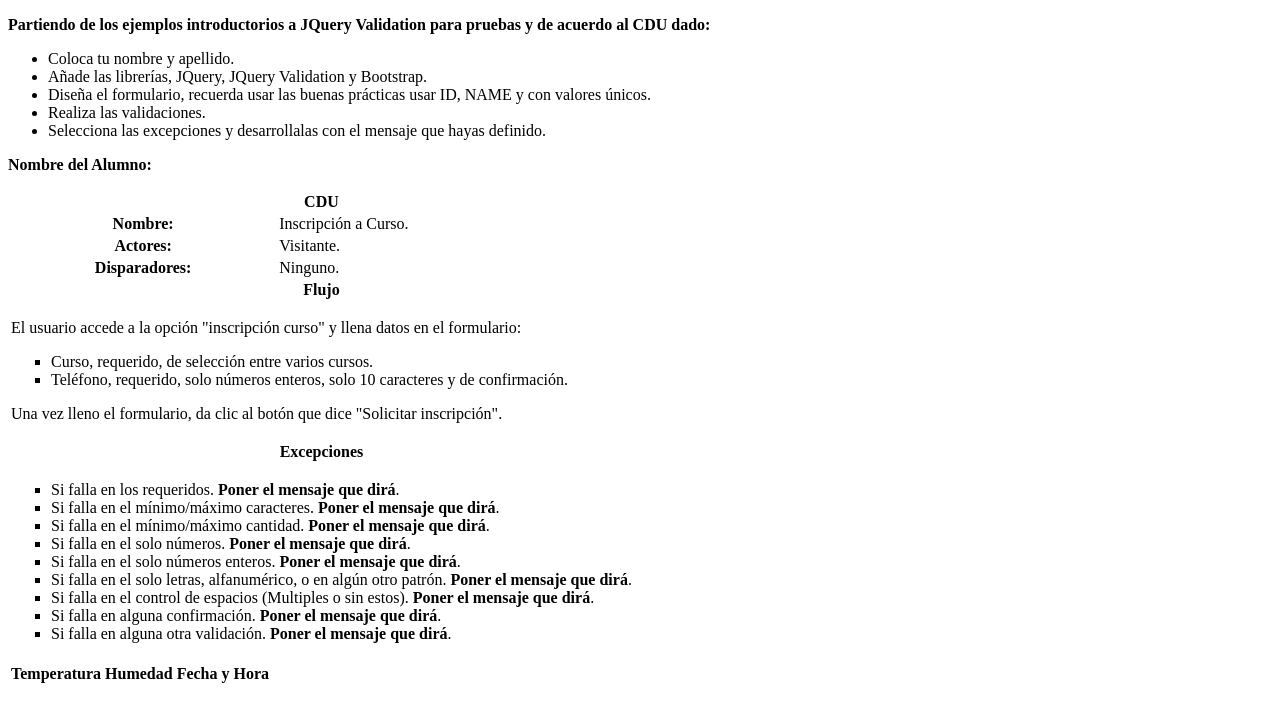
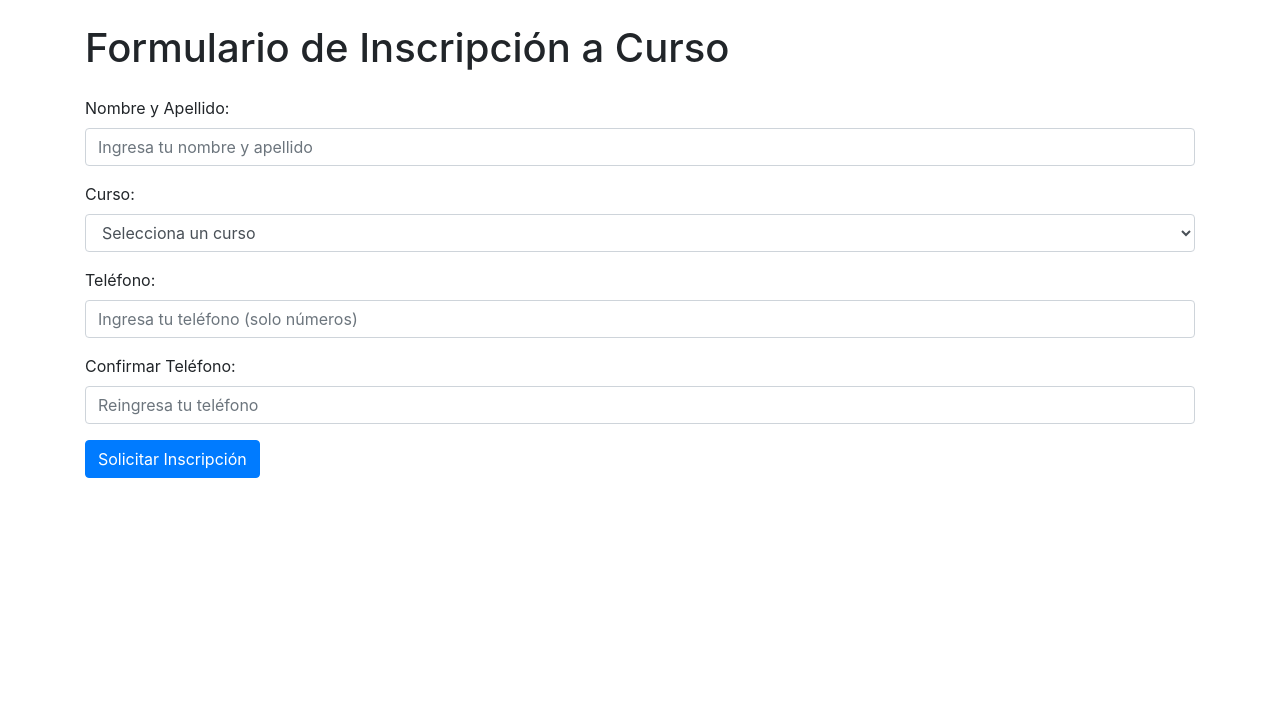
Before and after one commit to DarkBell1221/flaskPractica2J, a Flask app: page / in a window 1280 px wide. Shown: the top 722 px of the page. Run offline with Flask 3, Linux system fonts and the light colour scheme; lists and menus that the app fills with data are empty; some libraries are stand-ins or nearby versions.

Commit message:
Update app.html

```diff
--- a/templates/app.html
+++ b/templates/app.html
@@ -3,135 +3,120 @@
 <head>
     <meta charset="UTF-8">
     <meta name="viewport" content="width=device-width, initial-scale=1.0">
- <script src="https://js.pusher.com/8.2.0/pusher.min.js"></script>
-  <script>
+    <title>Inscripción a Curso</title>
 
-    // Enable pusher logging - don't include this in production
-    Pusher.logToConsole = true;
+    <!-- Añadir Bootstrap CSS -->
+    <link rel="stylesheet" href="https://maxcdn.bootstrapcdn.com/bootstrap/4.5.2/css/bootstrap.min.css">
 
-    var pusher = new Pusher('13682d504c6905e7242b', {
-      cluster: 'us2'
-    });
+    <!-- Añadir jQuery -->
+    <script src="https://code.jquery.com/jquery-3.6.0.min.js"></script>
 
-    var channel = pusher.subscribe('my-channel');
-    channel.bind('my-event', function(data) {
-      alert(JSON.stringify(data));
-    });
-  </script>
-     <script src="https://cdn.jsdelivr.net/npm/bootstrap@5.3.3/dist/js/bootstrap.bundle.min.js" integrity="sha384-YvpcrYf0tY3lHB60NNkmXc5s9fDVZLESaAA55NDzOxhy9GkcIdslK1eN7N6jIeHz" crossorigin="anonymous"></script>
+    <!-- Añadir jQuery Validation -->
+    <script src="https://cdn.jsdelivr.net/jquery.validation/1.19.3/jquery.validate.min.js"></script>
 
-    <title>Inscripción a Curso</title>
+    <style>
+        /* Para resaltar errores */
+        label.error {
+            color: red;
+            font-size: 0.875em;
+            margin-top: 0.25em;
+        }
+    </style>
 </head>
 <body>
-    <p><b>Partiendo de los ejemplos introductorios a JQuery Validation para pruebas y de acuerdo al CDU dado:</b></p>
-    <ul>
-        <li>Coloca tu nombre y apellido.</li>
-        <li>Añade las librerías, JQuery, JQuery Validation y Bootstrap.</li>
-        <li>Diseña el formulario, recuerda usar las buenas prácticas usar ID, NAME y con valores únicos.</li>
-        <li>Realiza las validaciones.</li>
-        <li>Selecciona las excepciones y desarrollalas con el mensaje que hayas definido.</li>
-    </ul>
-    <p><b>Nombre del Alumno: </b></p>
-    <!-- table index 1 -->
-     <div class="container">
-    <table class="table table-sm">
-        <thead>
-            <tr>
-                <th colspan="2">
-                    CDU
-                </th>
-            </tr>
-        </thead>
-        <tbody>
-            <tr>
-                <th>Nombre:</th>
-                <td>Inscripción a Curso.</td>
-            </tr>
-            <tr>
-                <th>Actores:</th>
-                <td>Visitante.</td>
-            </tr>
-            <tr>
-                <th>Disparadores:</th>
-                <td>Ninguno.</td>
-            </tr>
-            <tr>
-                <th colspan="2">Flujo</th>
-            </tr>
-            <tr>
-                <td colspan="2">
-                    <p>El usuario accede a la opción "inscripción curso" y llena datos en el formulario:</p>
-                    <ul type="square">
-                        <li>Curso, requerido, de selección entre varios cursos.</li>
-                        <li>Teléfono, requerido, solo números enteros, solo 10 caracteres y de confirmación.</li>
-                    </ul>
-                    <p>Una vez lleno el formulario, da clic al botón que dice "Solicitar inscripción".</p>
-                </td>
-            </tr>
-            <tr>
-                <th colspan="2">Excepciones</th>
-            </tr>
-            <tr>
-                <td colspan="2">
-                    <ul type="square">
-                        <li>Si falla en los requeridos. <b>Poner el mensaje que dirá</b>.</li>
-                        <li>Si falla en el mínimo/máximo caracteres. <b>Poner el mensaje que dirá</b>.</li>
-                        <li>Si falla en el mínimo/máximo cantidad. <b>Poner el mensaje que dirá</b>.</li>
-                        <li>Si falla en el solo números. <b>Poner el mensaje que dirá</b>.</li>
-                        <li>Si falla en el solo números enteros. <b>Poner el mensaje que dirá</b>.</li>
-                        <li>Si falla en el solo letras, alfanumérico, o en algún otro patrón. <b>Poner el mensaje que dirá</b>.</li>
-                        <li>Si falla en el control de espacios (Multiples o sin estos). <b>Poner el mensaje que dirá</b>.</li>
-                        <li>Si falla en alguna confirmación. <b>Poner el mensaje que dirá</b>.</li>
-                        <li>Si falla en alguna otra validación. <b>Poner el mensaje que dirá</b>.</li>
-                    </ul>
-                </td>
-            </tr>
-        </tbody>
-    </table>
+    <div class="container">
+        <h1 class="my-4">Formulario de Inscripción a Curso</h1>
 
-<div class="container">
-        <table class="table table-sm">
-            <thead>
-                <tr>
-                    <th>Temperatura</th>
-                    <th>Humedad</th>
-                    <th>Fecha y Hora</th>
-                </tr>
-            </thead>
-            <tbody id="tbodyLog"></tbody>
-        </table>
+        <!-- Formulario de inscripción -->
+        <form id="formInscripcion" novalidate>
+            <div class="form-group">
+                <label for="nombreCompleto">Nombre y Apellido:</label>
+                <input type="text" class="form-control" id="nombreCompleto" name="nombreCompleto" placeholder="Ingresa tu nombre y apellido" required>
+            </div>
+
+            <div class="form-group">
+                <label for="curso">Curso:</label>
+                <select class="form-control" id="curso" name="curso" required>
+                    <option value="">Selecciona un curso</option>
+                    <option value="curso1">Curso 1</option>
+                    <option value="curso2">Curso 2</option>
+                    <option value="curso3">Curso 3</option>
+                </select>
+            </div>
+
+            <div class="form-group">
+                <label for="telefono">Teléfono:</label>
+                <input type="text" class="form-control" id="telefono" name="telefono" placeholder="Ingresa tu teléfono (solo números)" required>
+            </div>
+
+            <div class="form-group">
+                <label for="confirmarTelefono">Confirmar Teléfono:</label>
+                <input type="text" class="form-control" id="confirmarTelefono" name="confirmarTelefono" placeholder="Reingresa tu teléfono" required>
+            </div>
+
+            <button type="submit" class="btn btn-primary">Solicitar Inscripción</button>
+        </form>
     </div>
 
-    <script src="https://cdn.jsdelivr.net/npm/bootstrap@5.3.3/dist/js/bootstrap.bundle.min.js" integrity="sha384-YvpcrYf0tY3lHB60NNkmXc5s9fDVZLESaAA55NDzOxhy9GkcIdslK1eN7N6jIeHz" crossorigin="anonymous"></script>
+    <!-- Añadir Bootstrap JS -->
+    <script src="https://maxcdn.bootstrapcdn.com/bootstrap/4.5.2/js/bootstrap.min.js"></script>
 
+    <!-- Validación del formulario con jQuery Validation -->
     <script>
-        function buscar() {
-            $.get("/buscar", function (respuesta) {
-                $("#tbodyLog").html("")
+        $(document).ready(function() {
+            $("#formInscripcion").validate({
+                rules: {
+                    nombreCompleto: {
+                        required: true,
+                        minlength: 3,
+                        maxlength: 50,
+                        lettersonly: true
+                    },
+                    curso: {
+                        required: true
+                    },
+                    telefono: {
+                        required: true,
+                        digits: true,
+                        minlength: 10,
+                        maxlength: 10
+                    },
+                    confirmarTelefono: {
+                        required: true,
+                        equalTo: "#telefono"
+                    }
+                },
+                messages: {
+                    nombreCompleto: {
+                        required: "Este campo es obligatorio.",
+                        minlength: "Debe tener al menos 3 caracteres.",
+                        maxlength: "No puede tener más de 50 caracteres.",
+                        lettersonly: "Solo se permiten letras."
+                    },
+                    curso: {
+                        required: "Por favor selecciona un curso."
+                    },
+                    telefono: {
+                        required: "Este campo es obligatorio.",
+                        digits: "Solo se permiten números.",
+                        minlength: "Debe tener exactamente 10 dígitos.",
+                        maxlength: "Debe tener exactamente 10 dígitos."
+                    },
+                    confirmarTelefono: {
+                        required: "Este campo es obligatorio.",
+                        equalTo: "El teléfono debe coincidir con el anterior."
+                    }
+                },
+                errorPlacement: function(error, element) {
+                    error.appendTo(element.closest(".form-group"));
+                }
+            });
+        });
 
-                for (var x in respuesta) {
-                    var registro = respuesta[x]
-
-                    $("#tbodyLog").append(`<tr>
-                        <td>${registro[1]}</td>
-                        <td>${registro[2]}</td>
-                        <td>${registro[3]}</td>
-                    </tr>`)
-                }
-            })
-        }
-
-        buscar()
-
-        var pusher = new Pusher("13682d504c6905e7242b", {
-            cluster: "us2"
-        })
-
-        var channel = pusher.subscribe("registrosTiempoReal")
-        channel.bind("registroTiempoReal", function (mensaje) {
-            buscar()
-        })
+        // Añadir un método personalizado para solo letras
+        $.validator.addMethod("lettersonly", function(value, element) {
+            return this.optional(element) || /^[a-zA-Z\s]+$/.test(value);
+        }, "Solo se permiten letras y espacios.");
     </script>
-
 </body>
 </html>
```
